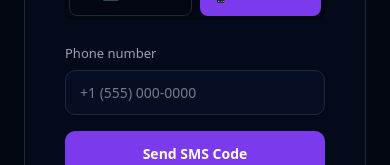
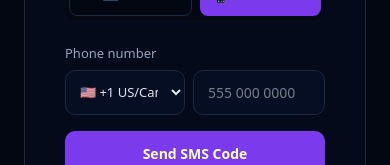
Before and after one commit to Lakshmipatchala/nexjob, a Next.js app: page /login in a window 390 px wide. Both pictures are taken after a click on the button "📱 Phone SMS". Shown: the part 433-598 px from the top of the page. Built offline with nearby package versions, Linux system fonts and the light colour scheme.

Commit message:
add country code dropdown for phone login

```diff
--- a/app/(auth)/login/page.tsx
+++ b/app/(auth)/login/page.tsx
@@ -6,16 +6,38 @@ import { useRouter } from "next/navigation"
 
 type AuthMode = "email" | "phone"
 
+const COUNTRIES = [
+  { code: "+1", flag: "🇺🇸", name: "US/Canada" },
+  { code: "+44", flag: "🇬🇧", name: "UK" },
+  { code: "+91", flag: "🇮🇳", name: "India" },
+  { code: "+61", flag: "🇦🇺", name: "Australia" },
+  { code: "+49", flag: "🇩🇪", name: "Germany" },
+  { code: "+33", flag: "🇫🇷", name: "France" },
+  { code: "+971", flag: "🇦🇪", name: "UAE" },
+  { code: "+65", flag: "🇸🇬", name: "Singapore" },
+  { code: "+81", flag: "🇯🇵", name: "Japan" },
+  { code: "+86", flag: "🇨🇳", name: "China" },
+  { code: "+55", flag: "🇧🇷", name: "Brazil" },
+  { code: "+52", flag: "🇲🇽", name: "Mexico" },
+  { code: "+27", flag: "🇿🇦", name: "South Africa" },
+  { code: "+234", flag: "🇳🇬", name: "Nigeria" },
+  { code: "+92", flag: "🇵🇰", name: "Pakistan" },
+  { code: "+880", flag: "🇧🇩", name: "Bangladesh" },
+]
+
 export default function LoginPage() {
   const [mode, setMode] = useState<AuthMode>("email")
   const [email, setEmail] = useState("")
   const [password, setPassword] = useState("")
+  const [countryCode, setCountryCode] = useState("+1")
   const [phone, setPhone] = useState("")
   const [otp, setOtp] = useState("")
   const [error, setError] = useState("")
   const [loading, setLoading] = useState(false)
   const [otpSent, setOtpSent] = useState(false)
   const router = useRouter()
+
+  const fullPhone = `${countryCode}${phone.replace(/\D/g, "")}`
 
   async function handleEmailLogin(e: React.FormEvent) {
     e.preventDefault()
@@ -42,8 +64,7 @@ export default function LoginPage() {
     setLoading(true)
     setError("")
     const supabase = createClient()
-    const formatted = phone.startsWith("+") ? phone : `+1${phone.replace(/\D/g, "")}`
-    const { error } = await supabase.auth.signInWithOtp({ phone: formatted })
+    const { error } = await supabase.auth.signInWithOtp({ phone: fullPhone })
     if (error) { setError(error.message); setLoading(false); return }
     setOtpSent(true)
     setLoading(false)
@@ -54,8 +75,7 @@ export default function LoginPage() {
     setLoading(true)
     setError("")
     const supabase = createClient()
-    const formatted = phone.startsWith("+") ? phone : `+1${phone.replace(/\D/g, "")}`
-    const { data, error } = await supabase.auth.verifyOtp({ phone: formatted, token: otp, type: "sms" })
+    const { data, error } = await supabase.auth.verifyOtp({ phone: fullPhone, token: otp, type: "sms" })
     if (error) { setError(error.message); setLoading(false); return }
     if (data.session) { router.refresh(); router.push("/dashboard") }
     setLoading(false)
@@ -73,7 +93,6 @@ export default function LoginPage() {
         <p style={{ color: "hsl(215 20% 65%)", fontSize: "15px" }}>Welcome back</p>
       </div>
 
-      {/* Google Sign In */}
       <button onClick={handleGoogleLogin} disabled={loading}
         style={{ width: "100%", background: "white", color: "#1a1a1a", padding: "11px", borderRadius: "10px", fontSize: "14px", fontWeight: "600", border: "1px solid #ddd", cursor: "pointer", display: "flex", alignItems: "center", justifyContent: "center", gap: "10px", marginBottom: "20px" }}>
         <svg width="18" height="18" viewBox="0 0 48 48">
@@ -109,11 +128,22 @@ export default function LoginPage() {
         <form onSubmit={otpSent ? handleVerifyOtp : handleSendOtp}>
           <div style={{ marginBottom: "16px" }}>
             <label style={labelStyle}>Phone number</label>
-            <input type="tel" value={phone} onChange={e => setPhone(e.target.value)} placeholder="+1 (555) 000-0000" required disabled={otpSent} style={{ ...inputStyle, opacity: otpSent ? 0.6 : 1 }} />
+            <div style={{ display: "flex", gap: "8px" }}>
+              <select value={countryCode} onChange={e => setCountryCode(e.target.value)} disabled={otpSent}
+                style={{ background: "hsl(224 71% 8%)", border: "1px solid hsl(216 34% 17%)", borderRadius: "10px", padding: "11px 10px", color: "hsl(213 31% 91%)", fontSize: "13px", outline: "none", cursor: "pointer", minWidth: "120px", opacity: otpSent ? 0.6 : 1 }}>
+                {COUNTRIES.map(c => (
+                  <option key={c.code} value={c.code}>{c.flag} {c.code} {c.name}</option>
+                ))}
+              </select>
+              <input type="tel" value={phone} onChange={e => setPhone(e.target.value)}
+                placeholder="555 000 0000" required disabled={otpSent}
+                style={{ ...inputStyle, opacity: otpSent ? 0.6 : 1 }} />
+            </div>
+            {phone && <div style={{ fontSize: "11px", color: "hsl(215 20% 45%)", marginTop: "4px" }}>Will send to: {fullPhone}</div>}
           </div>
           {otpSent && (
             <div style={{ marginBottom: "16px" }}>
-              <label style={labelStyle}>Enter the 6-digit code</label>
+              <label style={labelStyle}>Enter the 6-digit code sent to {fullPhone}</label>
               <input type="text" value={otp} onChange={e => setOtp(e.target.value)} placeholder="123456" maxLength={6} required style={inputStyle} />
               <button type="button" onClick={() => setOtpSent(false)} style={{ marginTop: "6px", background: "none", border: "none", color: "#a78bfa", fontSize: "12px", cursor: "pointer", padding: 0 }}>Wrong number?</button>
             </div>
```
